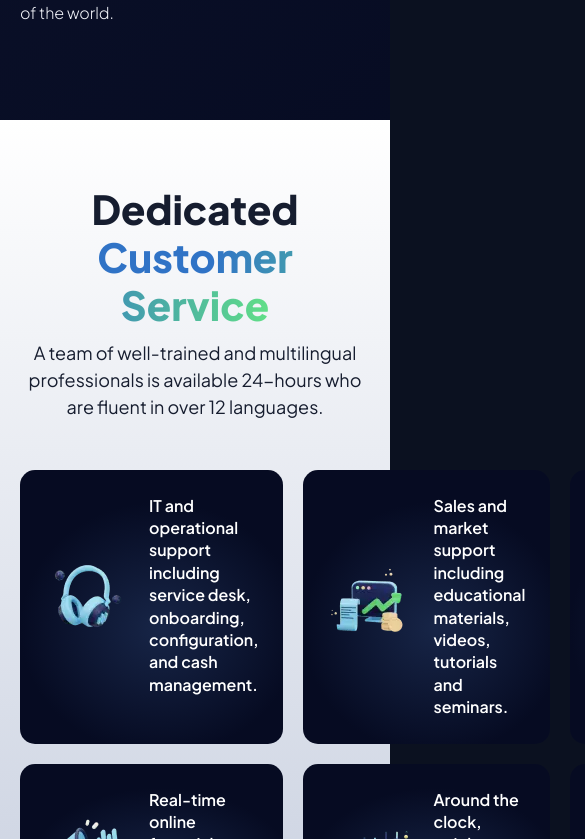
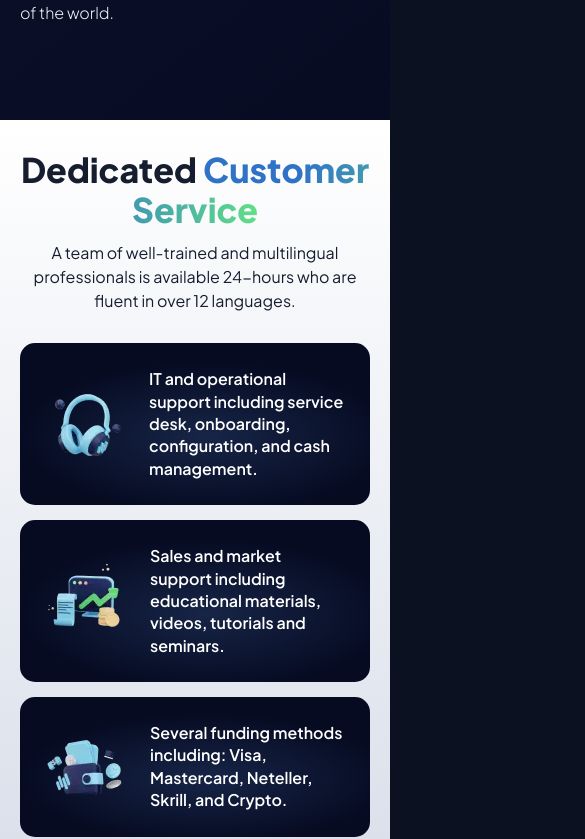
Before and after one commit to jimmyhinsu/forex-voyager-limited, a React (Create React App) app: page /whyforexvoyager in a window 390 px wide. Shown: the part 3585-4424 px from the top of the page, 585 px wide, since content can reach past the window. Built offline with nearby package versions, Linux system fonts and the light colour scheme.

Commit message:
dedicated responsive

```diff
--- a/src/module/whyforexvoyager/whyforexvoyager.scss
+++ b/src/module/whyforexvoyager/whyforexvoyager.scss
@@ -356,6 +356,10 @@
     padding: 65px 0;
     margin-bottom: 80px;
 
+    @media (max-width: 576px) {
+        padding: 30px 0;
+    }
+
     .container {
         max-width: 1372px;
         margin: 0 auto;
@@ -372,6 +376,10 @@
                 color: #161d2f;
                 font-weight: 800;
 
+                @media (max-width: 576px) {
+                    font-size: 34px;
+                }
+
                 span {
                     background: linear-gradient(88.9deg, #3073c6 33.43%, #64e584 103.55%);
                     color: transparent;
@@ -386,6 +394,10 @@
                 font-size: 18px;
                 max-width: 630px;
                 line-height: 1.5;
+
+                @media (max-width: 576px) {
+                    font-size: 16px;
+                }
             }
         }
 
@@ -394,6 +406,16 @@
             display: grid;
             grid-template-columns: repeat(3, 1fr);
             gap: 20px;
+
+            @media (max-width: 1024px) {
+                grid-template-columns: repeat(2, 1fr);
+                gap: 15px;
+            }
+
+            @media (max-width: 576px) {
+                grid-template-columns: repeat(1, 1fr);
+                padding: 30px 0 0 0;
+            }
 
             .linear-darkbox {
                 background-image: radial-gradient(53.28% 46.13% at 53.28% 57.78%, #172547 0, #060b22 100%);
```
